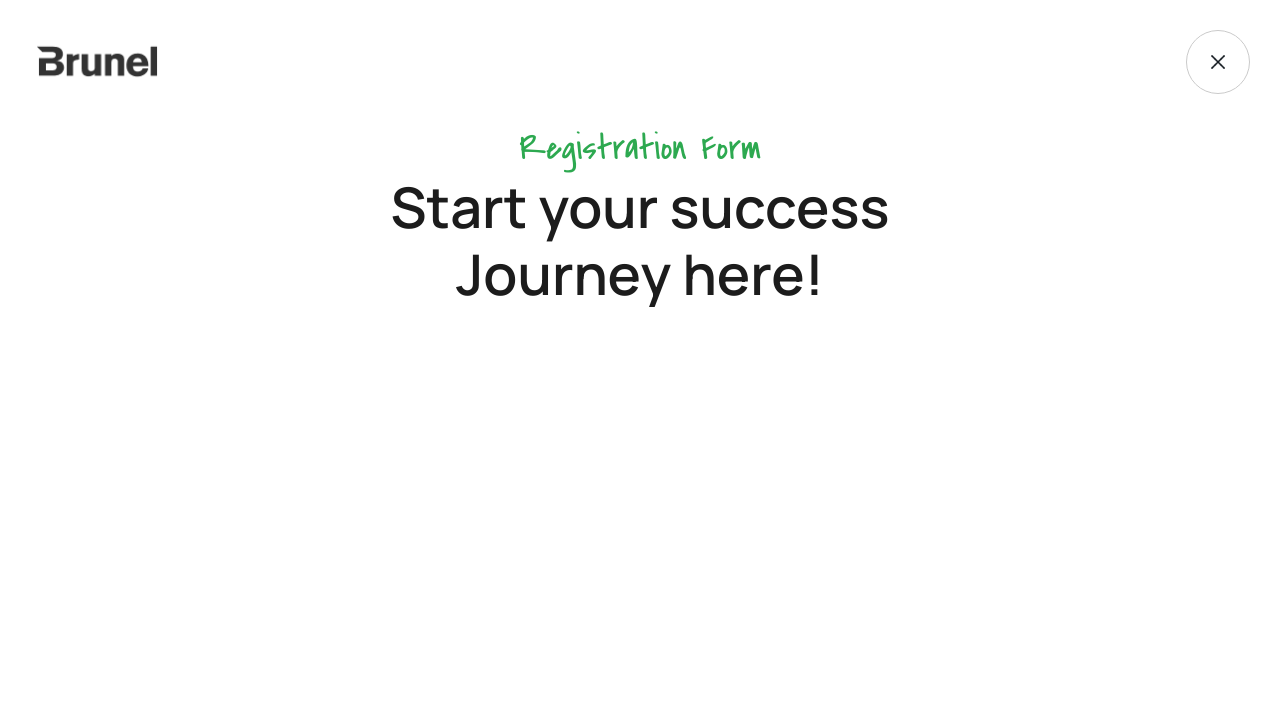
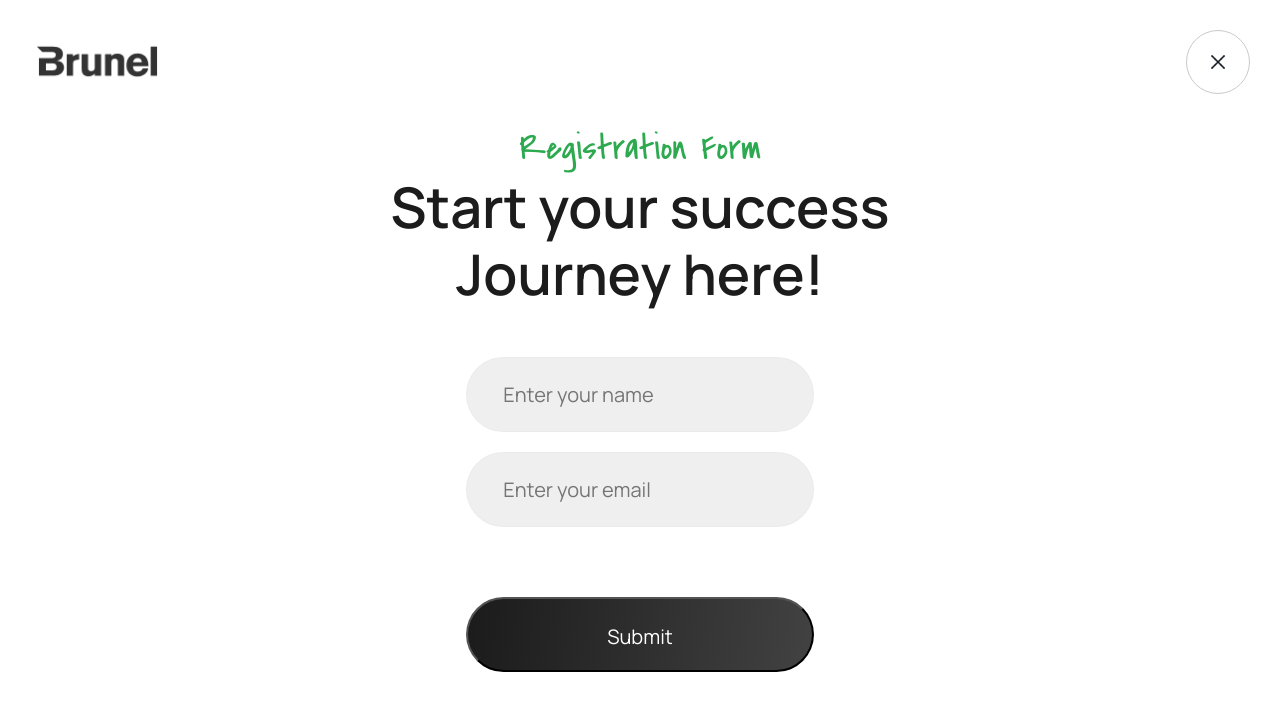
Before and after one commit to Parthos5/thence_brunel, a React (Vite) app in the folder brunel/: page /login in a window 1280 px wide. Shown: the top 710 px of the page. Built offline with nearby package versions, Linux system fonts and the light colour scheme.

Commit message:
validation complete

```diff
--- a/brunel/src/Components/InputComp/InputComp.css
+++ b/brunel/src/Components/InputComp/InputComp.css
@@ -0,0 +1,20 @@
+.inputComp{
+    width: 27.148vw;
+    height: 75px;
+    border-radius: 64px;
+    padding: 24px 36px 24px 36px;
+    background: #EFEFEF;
+    border: 1px solid #00000005;
+    column-gap: black;
+    font-size: 20px;
+}
+
+.inputComp:focus {
+    outline: 2px solid #537FF1
+  }
+
+  .error{
+    position: absolute;
+    bottom: 21.5vh;
+    color: #FF0808;
+  }
--- a/brunel/src/Components/InputComp/InputComp.jsx
+++ b/brunel/src/Components/InputComp/InputComp.jsx
@@ -1,9 +1,35 @@
-import React from 'react'
+import React, { useState } from 'react';
+import './InputComp.css';
+// import errorIcon from '../../assets/ErrorIcon.png'
+export default function InputComp(props) {
+  const { type } = props;
+  const [inputValue, setInputValue] = useState('');
+  const [error, setError] = useState('');
 
-export default function InputComp() {
+  const handleInputChange = (event) => {
+    const value = event.target.value;
+    setInputValue(value);
+
+    if (type === 'email') {
+      const emailRegex = /^[A-Z0-9._%+-]+@[A-Z0-9.-]+\.[A-Z]{2,}$/i; //regex for email
+      if (!emailRegex.test(value)) {
+        setError(' ! Please enter a valid email address');
+      } else {
+        setError('');
+      }
+    }
+  };
+
   return (
-    <div>
-
-    </div>
-  )
+    <>
+      <input
+        type={type}
+        placeholder={`Enter your ${type}`}
+        className='inputComp'
+        value={inputValue}
+        onChange={handleInputChange}
+      />
+      {type === 'email' && error && <div className="error">{error}</div>}
+    </>
+  );
 }
--- a/brunel/src/Pages/Login/Login.css
+++ b/brunel/src/Pages/Login/Login.css
@@ -30,6 +30,7 @@
     display: flex;
     flex-direction: column;
     align-items: center;
+    height: 80vh;
 }
 
 .graceForm{
@@ -45,3 +46,23 @@
     color: #1C1C1C;
     line-height: 67.2px;
 }
+
+.inputs{
+    display: flex;
+    flex-direction: column;
+    align-items: center;
+    row-gap: 20px;
+    padding-top: 50px;
+}
+
+.submit{
+    width: 27.148vw;
+    height: 75px;
+    border-radius: 64px;
+    padding: 24px 36px 24px 36px;
+    font-size: 20px;
+    background: linear-gradient(97.55deg, #1C1C1C 2.63%, #454444 105.2%),
+linear-gradient(0deg, #1C1C1C, #1C1C1C);
+color: var(--white);
+margin-top: 70px;
+}
--- a/brunel/src/Pages/Login/Login.jsx
+++ b/brunel/src/Pages/Login/Login.jsx
@@ -2,6 +2,7 @@ import React from "react";
 import "./Login.css";
 import burnelLogo from "../../assets/burnelLogo.png";
 import crossIcon from "../../assets/crossIcon.png";
+import InputComp from "../../Components/InputComp/InputComp";
 
 export default function Login() {
   return (
@@ -15,7 +16,17 @@ export default function Login() {
 
       <div className="registrationForm">
         <p className="graceForm">Registration Form</p>
-        <p className="quoteForm">Start your success <br />Journey here!</p>
+        <p className="quoteForm">
+          Start your success <br />
+          Journey here!
+        </p>
+
+        <div className="inputs">
+          <InputComp type="name" />
+          <InputComp type="email" />
+        </div>
+
+        <button className="submit">Submit</button>
       </div>
     </div>
   );
```
